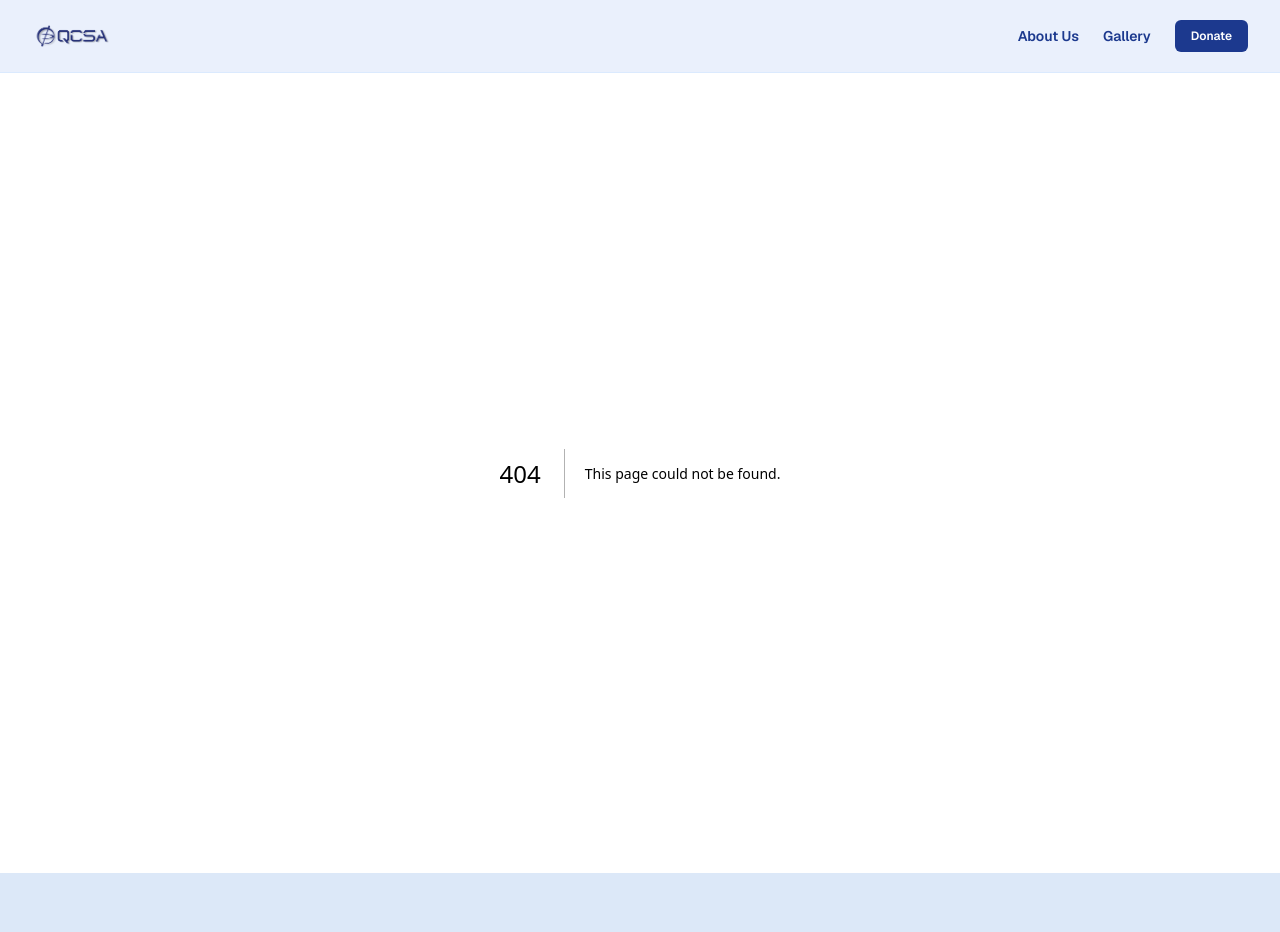
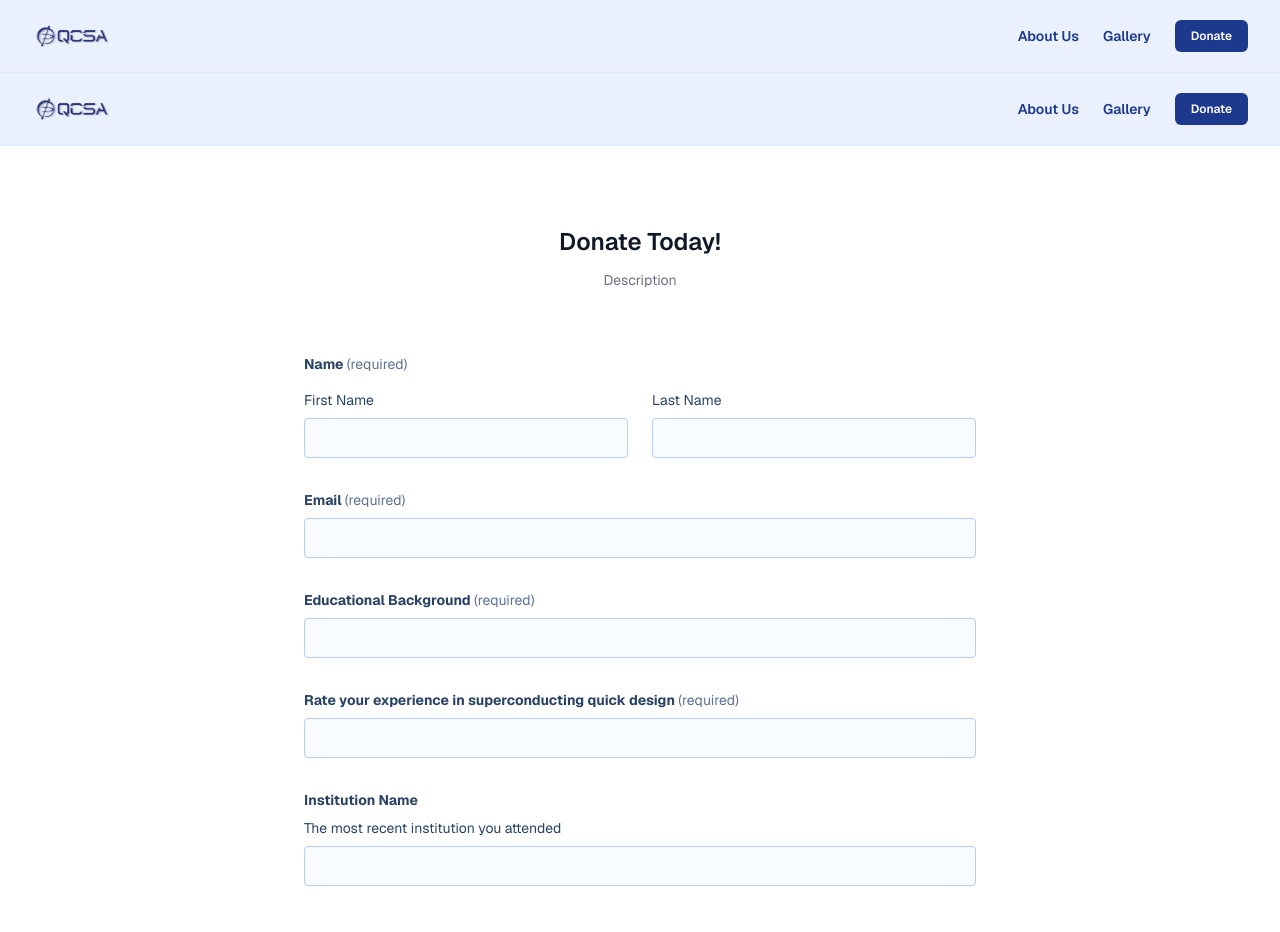
Before and after one commit to QuantumComputingScienceAssociation/QCSA, a Next.js app: page /donate in a window 1280 px wide. Before the commit this address had no page. Shown: the top 932 px of the page. Built offline with nearby package versions, Linux system fonts and the light colour scheme.

Commit message:
feat: Add donation page and link to it in navbar

```diff
--- a/app/components/Navbar.tsx
+++ b/app/components/Navbar.tsx
@@ -28,7 +28,7 @@ export default function Navbar() {
         >
           Gallery
         </Link>
-        <Button href="/coming-soon" size="sm" className="font-semibold rounded-md bg-blue-900">
+        <Button href="/donate" size="sm" className="font-semibold rounded-md bg-blue-900">
           Donate
         </Button>
       </div>
--- /dev/null
+++ b/app/donate/page.tsx
@@ -0,0 +1,99 @@
+import Navbar from "../components/Navbar";
+import Footer from "../components/Footer";
+
+export default function DonatePage() {
+  return (
+    <div className="min-h-screen bg-white flex flex-col">
+      <Navbar />
+      <main className="flex-1 flex flex-col items-center py-20 px-4">
+        <div className="w-full max-w-2xl">
+          <div className="text-center mb-16">
+            <h1 className="text-2xl font-semibold text-gray-900 mb-3">Donate Today!</h1>
+            <p className="text-sm text-gray-500">Description</p>
+          </div>
+
+          <form className="space-y-8">
+            <div>
+              <span className="block text-sm font-bold text-[#2a4365] mb-4">
+                Name <span className="font-normal text-[#5c7294]">(required)</span>
+              </span>
+              <div className="grid grid-cols-2 gap-6">
+                <div>
+                  <label htmlFor="firstName" className="block text-sm text-[#2a4365] mb-2">First Name</label>
+                  <input
+                    type="text"
+                    id="firstName"
+                    className="w-full h-10 px-3 border border-[#b8cdef] bg-[#f8fbff] rounded-sm focus:outline-none focus:border-[#2a4365]"
+                    required
+                  />
+                </div>
+                <div>
+                  <label htmlFor="lastName" className="block text-sm text-[#2a4365] mb-2">Last Name</label>
+                  <input
+                    type="text"
+                    id="lastName"
+                    className="w-full h-10 px-3 border border-[#b8cdef] bg-[#f8fbff] rounded-sm focus:outline-none focus:border-[#2a4365]"
+                    required
+                  />
+                </div>
+              </div>
+            </div>
+
+            <div>
+              <label htmlFor="email" className="block text-sm font-bold text-[#2a4365] mb-2">
+                Email <span className="font-normal text-[#5c7294]">(required)</span>
+              </label>
+              <input
+                type="email"
+                id="email"
+                className="w-full h-10 px-3 border border-[#b8cdef] bg-[#f8fbff] rounded-sm focus:outline-none focus:border-[#2a4365]"
+                required
+              />
+            </div>
+
+            <div>
+              <label htmlFor="education" className="block text-sm font-bold text-[#2a4365] mb-2">
+                Educational Background <span className="font-normal text-[#5c7294]">(required)</span>
+              </label>
+              <input
+                type="text"
+                id="education"
+                className="w-full h-10 px-3 border border-[#b8cdef] bg-[#f8fbff] rounded-sm focus:outline-none focus:border-[#2a4365]"
+                required
+              />
+            </div>
+
+            <div>
+              <label htmlFor="experience" className="block text-sm font-bold text-[#2a4365] mb-2">
+                Rate your experience in superconducting quick design <span className="font-normal text-[#5c7294]">(required)</span>
+              </label>
+              <input
+                type="text"
+                id="experience"
+                className="w-full h-10 px-3 border border-[#b8cdef] bg-[#f8fbff] rounded-sm focus:outline-none focus:border-[#2a4365]"
+                required
+              />
+            </div>
+
+            <div>
+              <span className="block text-sm font-bold text-[#2a4365] mb-2">Institution Name</span>
+              <label htmlFor="institution" className="block text-sm text-[#2a4365] mb-2">The most recent institution you attended</label>
+              <input
+                type="text"
+                id="institution"
+                className="w-full h-10 px-3 border border-[#b8cdef] bg-[#f8fbff] rounded-sm focus:outline-none focus:border-[#2a4365]"
+              />
+            </div>
+
+            <div className="flex justify-center mt-12">
+              <button type="submit" className="bg-[#24427b] text-white py-2 px-10 rounded-sm font-semibold hover:bg-[#1c3566] transition-colors">
+                Donate
+              </button>
+            </div>
+          </form>
+        </div>
+      </main>
+      <Footer />
+    </div>
+  );
+}
```
